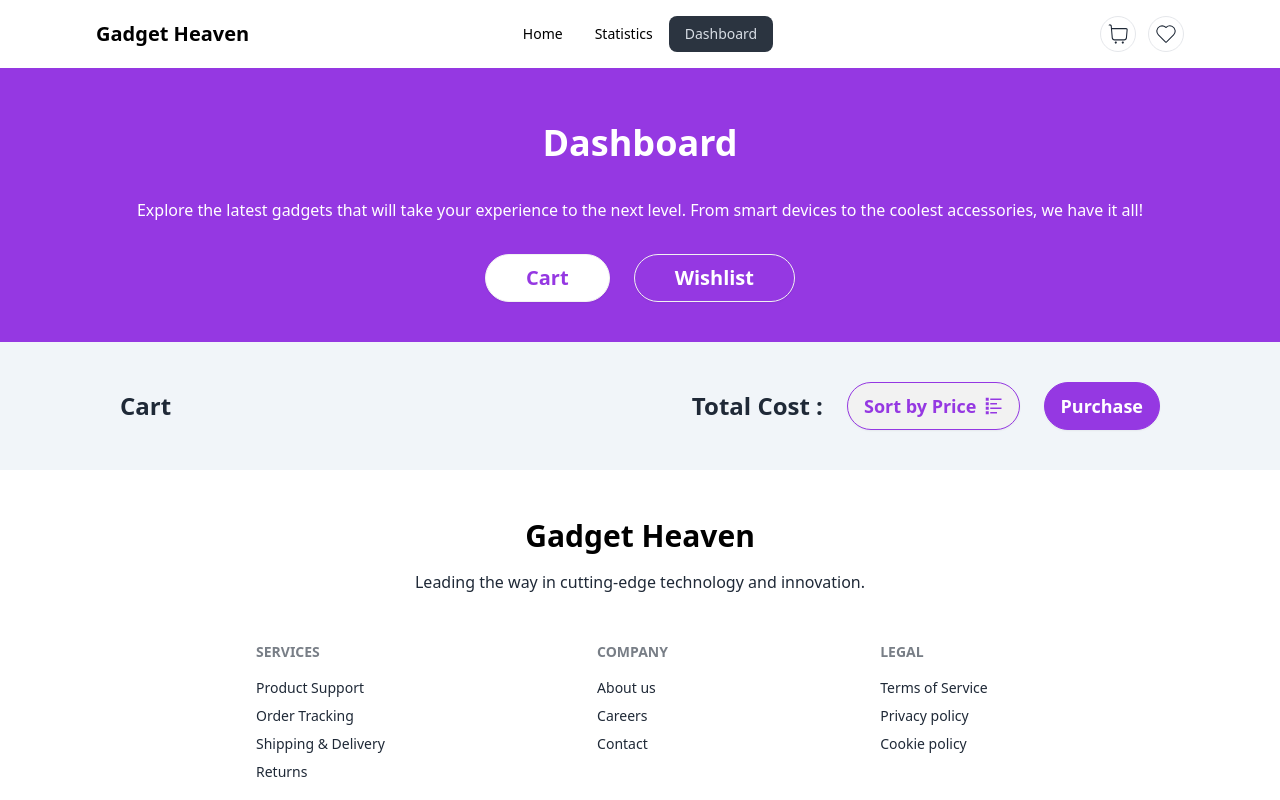
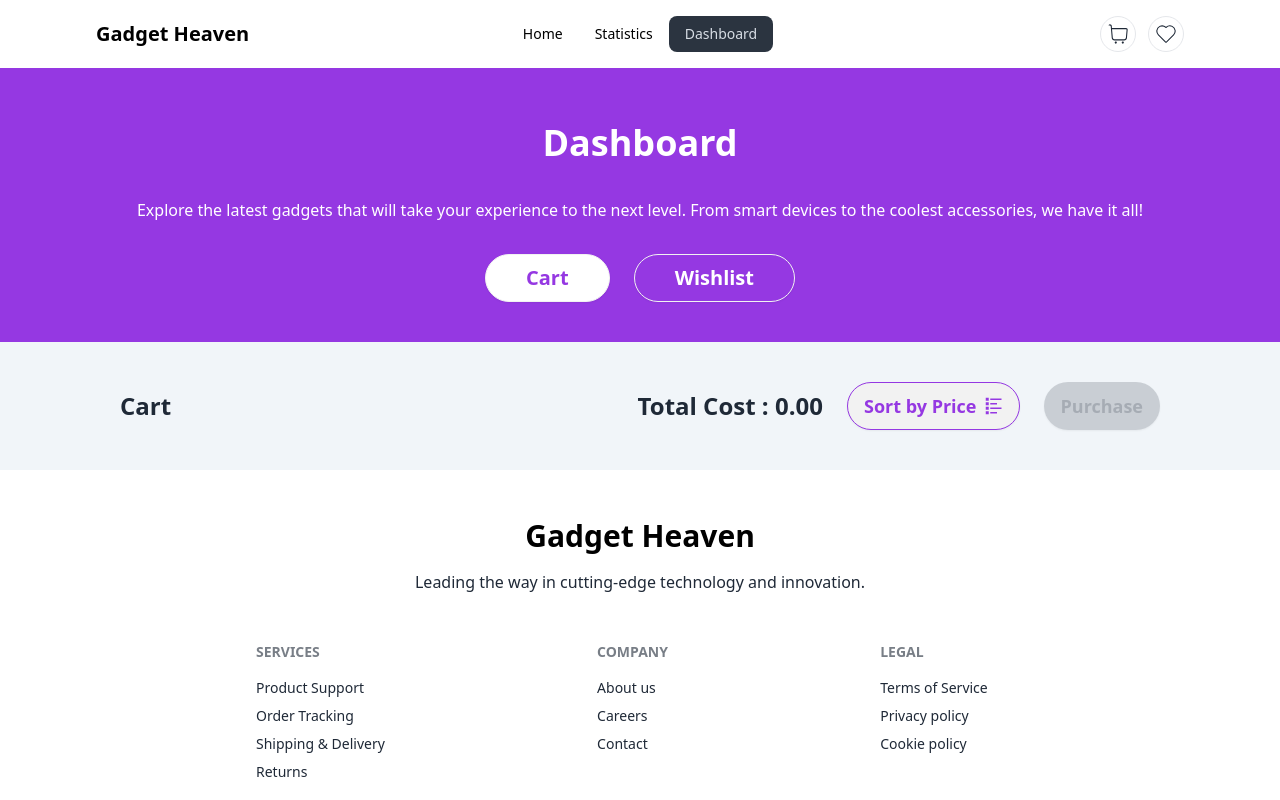
Before and after one commit to Nabila156/assignment-8, a React (Vite) app: page /dashboard/cart in a window 1280 px wide. Built offline with nearby package versions, Linux system fonts and the light colour scheme.

Commit message:
purchase done

```diff
--- a/src/CartGadgets/CartGadgets.jsx
+++ b/src/CartGadgets/CartGadgets.jsx
@@ -1,5 +1,5 @@
 import { useEffect, useState } from "react";
-import { getStoredCartList } from "../utility/addToList";
+import { clearCart, getStoredCartList } from "../utility/addToList";
 import CartCard from "../CartCard/CartCard";
 import { useLoaderData } from "react-router-dom";
 import { GrSort } from "react-icons/gr";
@@ -15,9 +15,17 @@ const CartGadgets = () => {
         const storedCartList = getStoredCartList();
 
         const cartList = allGadgets.filter(gadget => storedCartList.includes(gadget.productId))
-console.log(allGadgets)
+
         setGadgetList(cartList);
-    }, []);
+    }, [allGadgets]);
+
+    let total = gadgetList.reduce((acc, gadget) => acc + (gadget.price), 0);
+
+
+    const purchase = () =>{
+        clearCart();
+        setGadgetList([]);
+    }
 
 
     return (
@@ -26,12 +34,12 @@ console.log(allGadgets)
                 <div className="flex justify-between items-center">
                     <h2 className="font-bold text-2xl">Cart</h2>
                     <div className="flex gap-6 items-center">
-                        <h2 className="font-bold text-2xl">Total Cost :</h2>
+                        <h2 className="font-bold text-2xl">Total Cost : {total.toFixed(2)}</h2>
                         <div className="flex text-lg rounded-full text-[#9538E2] border border-[#9538E2] btn gap-2 items-center">
                             <button>Sort by Price</button>
                             <GrSort />
                         </div>
-                        <div className="flex text-lg rounded-full bg-[#9538E2] text-white border border-[#9538E2] btn gap-2 items-center">
+                        <div onClick={purchase} disabled={gadgetList.length === 0} className="text-lg rounded-full bg-[#9538E2] text-white border border-[#9538E2] btn gap-2">
                             <button>Purchase</button>
                         </div>
                     </div>
--- a/src/WishlistGAdgets/WishlistGadgets.jsx
+++ b/src/WishlistGAdgets/WishlistGadgets.jsx
@@ -19,6 +19,7 @@ const WishlistGadgets = () => {
     },[]);
 
 
+
     return (
         <div className="mx-20 m-10">
             <h2 className="my-8 font-bold text-2xl">Wishlist</h2>
--- a/src/components/Navbar/Navbar.jsx
+++ b/src/components/Navbar/Navbar.jsx
@@ -1,4 +1,4 @@
-import { NavLink } from "react-router-dom";
+import { NavLink, useNavigate } from "react-router-dom";
 import { CiShoppingCart } from "react-icons/ci";
 import { CiHeart } from "react-icons/ci";
 import Banner from "../../Banner/Banner";
@@ -6,6 +6,15 @@ import BannerImage from "../../BannerImage/BannerImage";
 import { useLocation } from "react-router-dom";
 
 const Navbar = () => {
+
+    const navigate = useNavigate();
+
+    const navigateCart = ()=>{
+        navigate('/dashboard/cart');
+    }
+    const navigateWishlist = ()=>{
+        navigate('/dashboard/wishlist');
+    }
 
     const location = useLocation();
 
@@ -53,8 +62,8 @@ const Navbar = () => {
                         </ul>
                     </div>
                     <div className="navbar-end text-4xl">
-                        <CiShoppingCart className="bg-white border rounded-full p-1" />
-                        <CiHeart className="bg-white border rounded-full p-1 ml-3" />
+                        <CiShoppingCart onClick={navigateCart} className="bg-white border rounded-full p-1" />
+                        <CiHeart onClick={navigateWishlist} className="bg-white border rounded-full p-1 ml-3" />
                     </div>
 
                 </div>
--- a/src/utility/addToList.js
+++ b/src/utility/addToList.js
@@ -24,6 +24,13 @@ const addToStoredCartList = (id) => {
     }
 }
 
+
+const clearCart = ()=>{
+    localStorage.removeItem("cart-list");
+}
+
+
+
 const getStoredWishList = () => {
     const storedWishListStr = localStorage.getItem('wish-list');
     if (storedWishListStr) {
@@ -48,4 +55,4 @@ const addToStoredWishList = (id) => {
     }
 }
 
-export { addToStoredCartList, addToStoredWishList, getStoredCartList, getStoredWishList}
+export { addToStoredCartList, addToStoredWishList, getStoredCartList, getStoredWishList, clearCart}
```
